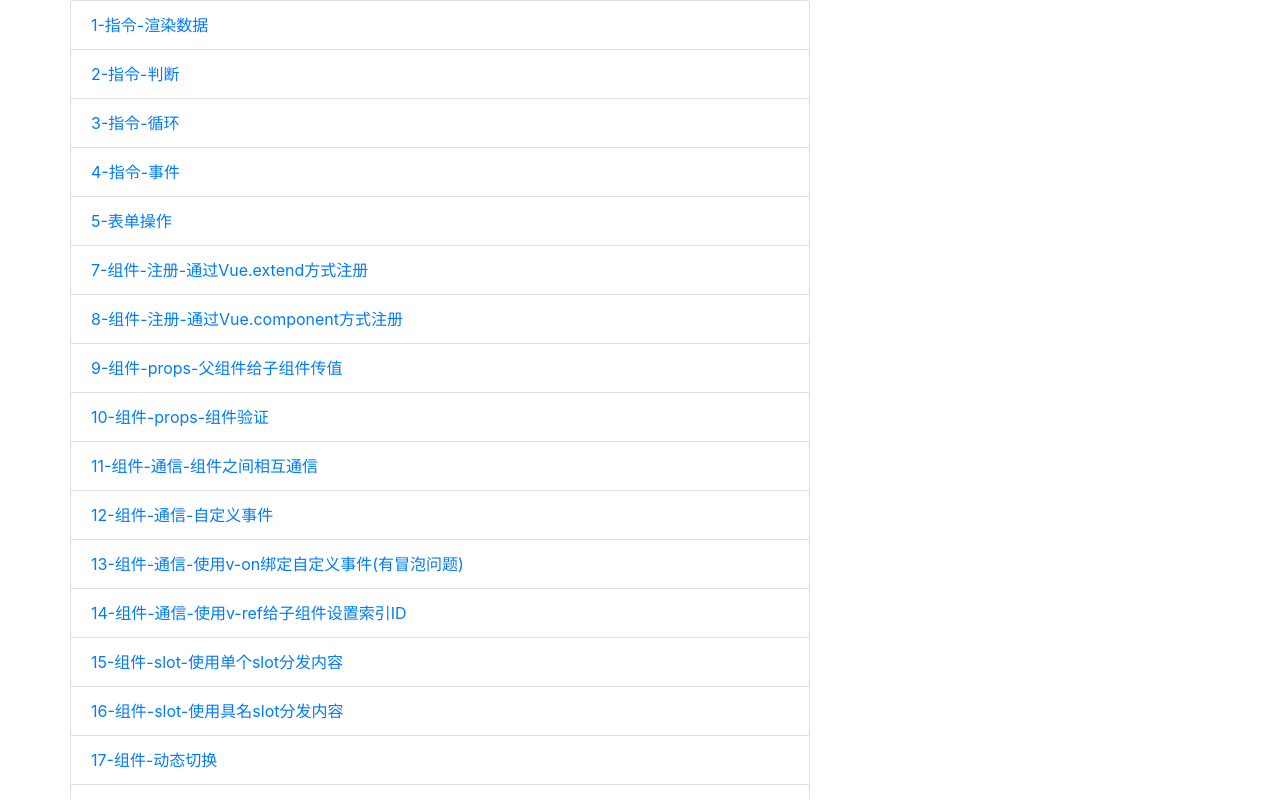
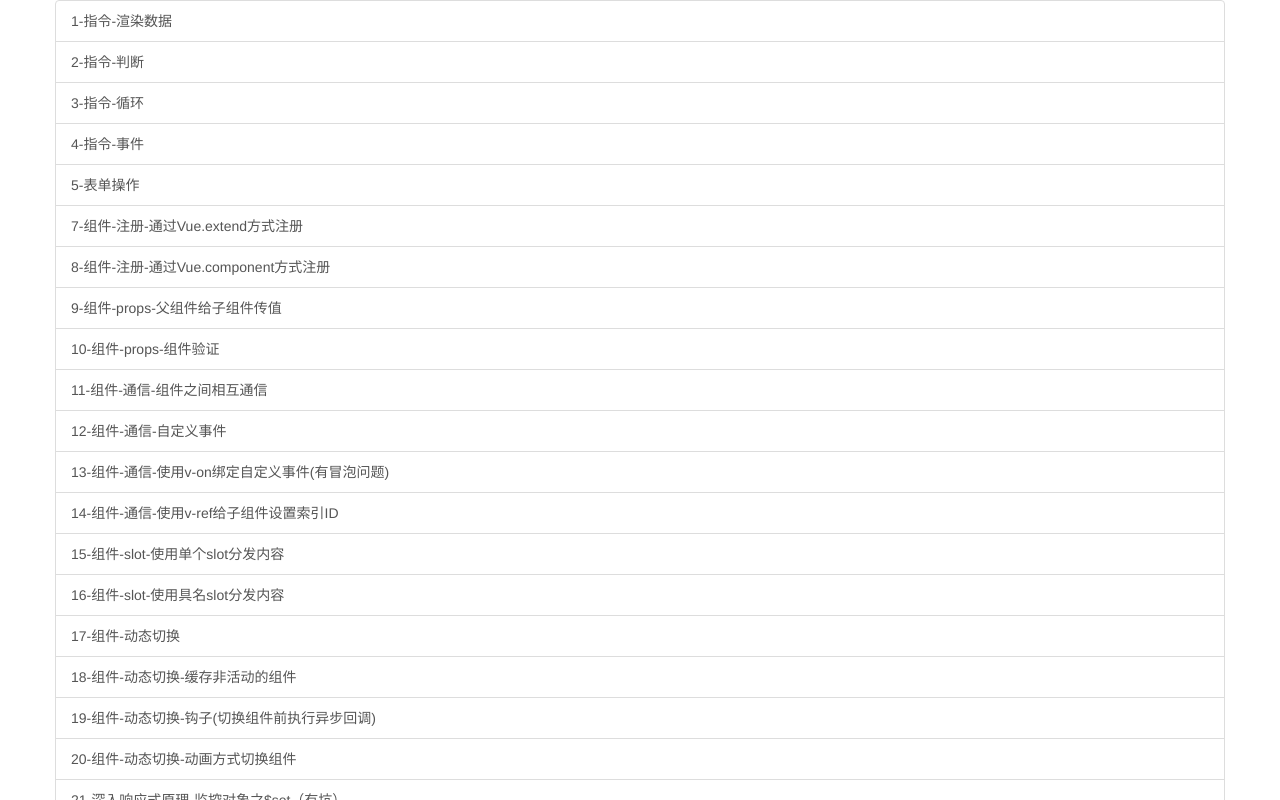
Before and after one commit to sailengsi/sls-vue1-study, a plain HTML site: page index.html in a window 1280 px wide. Shown: the top 800 px of the page. Drawn offline with nearby package versions, Linux system fonts and the light colour scheme.

Commit message:
更换bootstrap的cdn

```diff
--- a/index.html
+++ b/index.html
@@ -13,7 +13,7 @@
         <meta name="apple-mobile-web-app-status-bar-style" content="black" />
         <!-- 禁止了把数字转化为拨号链接 -->
         <meta name="format-detection" content="telephone=no">
-        <link rel="stylesheet" href="https://www.sailengsi.com/Public/common/other/bs/css/bootstrap.min.css">
+        <link rel="stylesheet" href="https://cdn.bootcss.com/bootstrap/3.3.7/css/bootstrap.min.css">
         <title>Vue.js官方教程学习实例</title>
     </head>
     <body>
```
